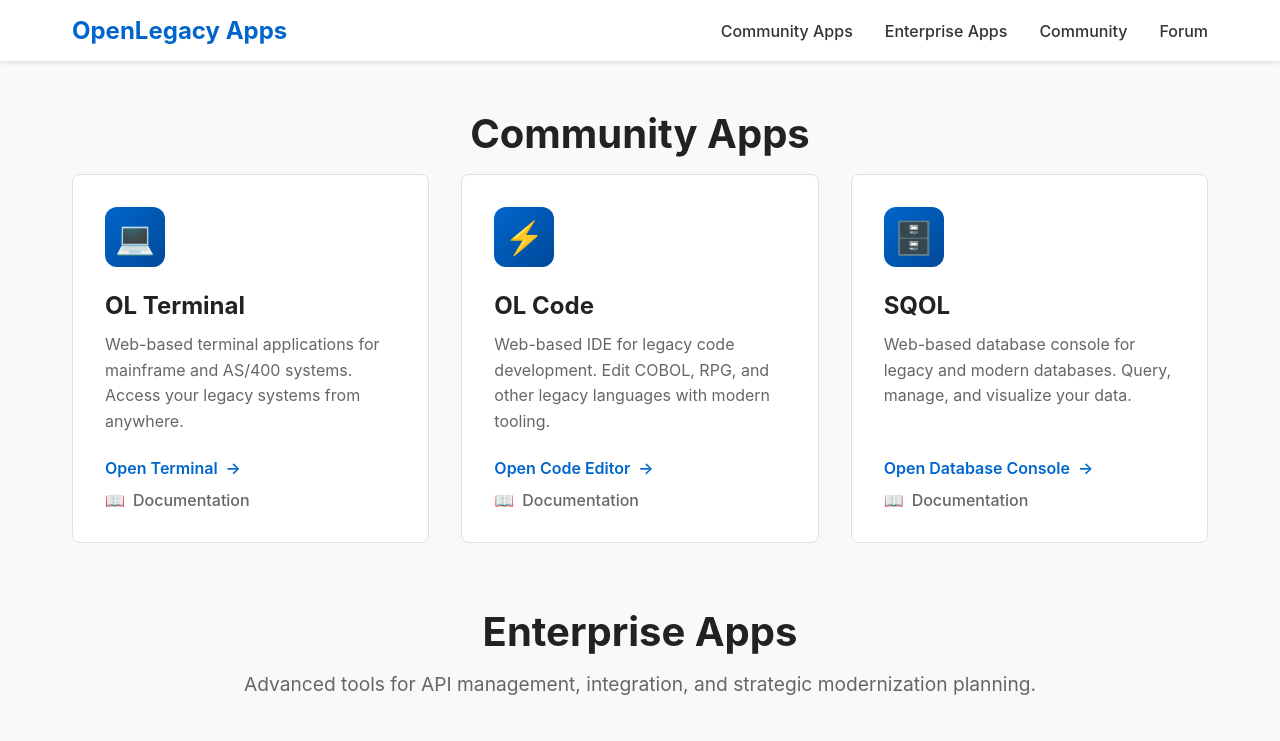
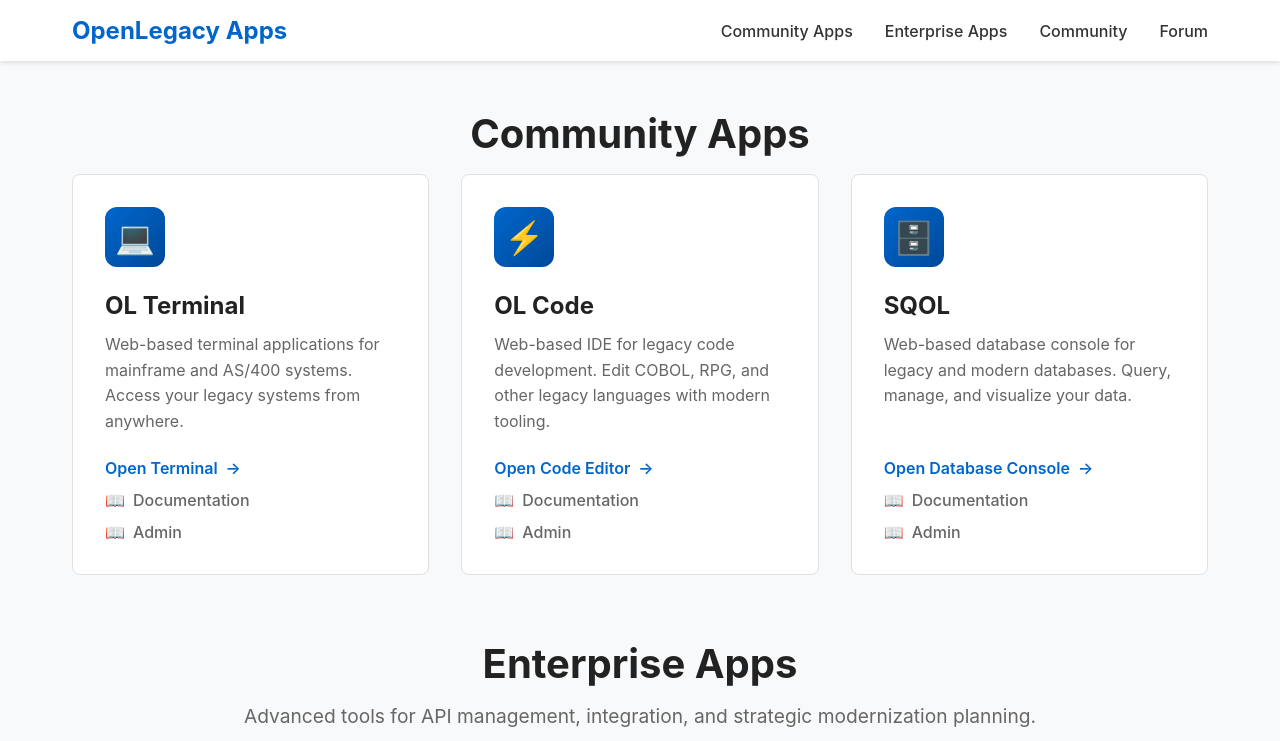
Before and after one commit to openlegacy/apps-manager, a plain HTML site: page index.html in a window 1280 px wide. Shown: the top 741 px of the page. Drawn offline with Linux system fonts and the light colour scheme.

Commit message:
Add admin links to index.html for Terminal, Code Editor, and Database Console
- Included new "Admin" links in the tool sections for Terminal, Code Editor, and Database Console, enhancing navigation for administrative tasks.
- Updated event handling to prevent navigation when clicking on any link, allowing links to function as intended.

```diff
--- a/index.html
+++ b/index.html
@@ -280,6 +280,7 @@
                 <div class="tool-links">
                     <a href="http://localhost:8081" class="learn-more" target="_blank">Open Terminal</a>
                     <a href="http://localhost:8081/help.html" class="docs-link" target="_blank">Documentation</a>
+                    <a href="http://localhost:8081/admin" class="docs-link" target="_blank">Admin</a>
                 </div>
             </div>
 
@@ -292,6 +293,7 @@
                 <div class="tool-links">
                     <a href="http://localhost:8082" class="learn-more" target="_blank">Open Code Editor</a>
                     <a href="http://localhost:8082/help" class="docs-link" target="_blank">Documentation</a>
+                    <a href="http://localhost:8082/admin" class="docs-link" target="_blank">Admin</a>
                 </div>
             </div>
 
@@ -304,6 +306,7 @@
                 <div class="tool-links">
                     <a href="http://localhost:8083" class="learn-more" target="_blank">Open Database Console</a>
                     <a href="http://localhost:8083/assets/help.html" class="docs-link" target="_blank">Documentation</a>
+                    <a href="http://localhost:8083/admin" class="docs-link" target="_blank">Admin</a>
                 </div>
             </div>
         </div>
@@ -382,8 +385,8 @@
                     card.style.cursor = 'pointer';
 
                     card.addEventListener('click', function(e) {
-                        // Don't navigate if clicking on the docs link
-                        if (e.target.closest('.docs-link')) {
+                        // Don't navigate if clicking on any link - let the link handle it
+                        if (e.target.closest('.docs-link') || e.target.closest('.learn-more')) {
                             return;
                         }
 
```
